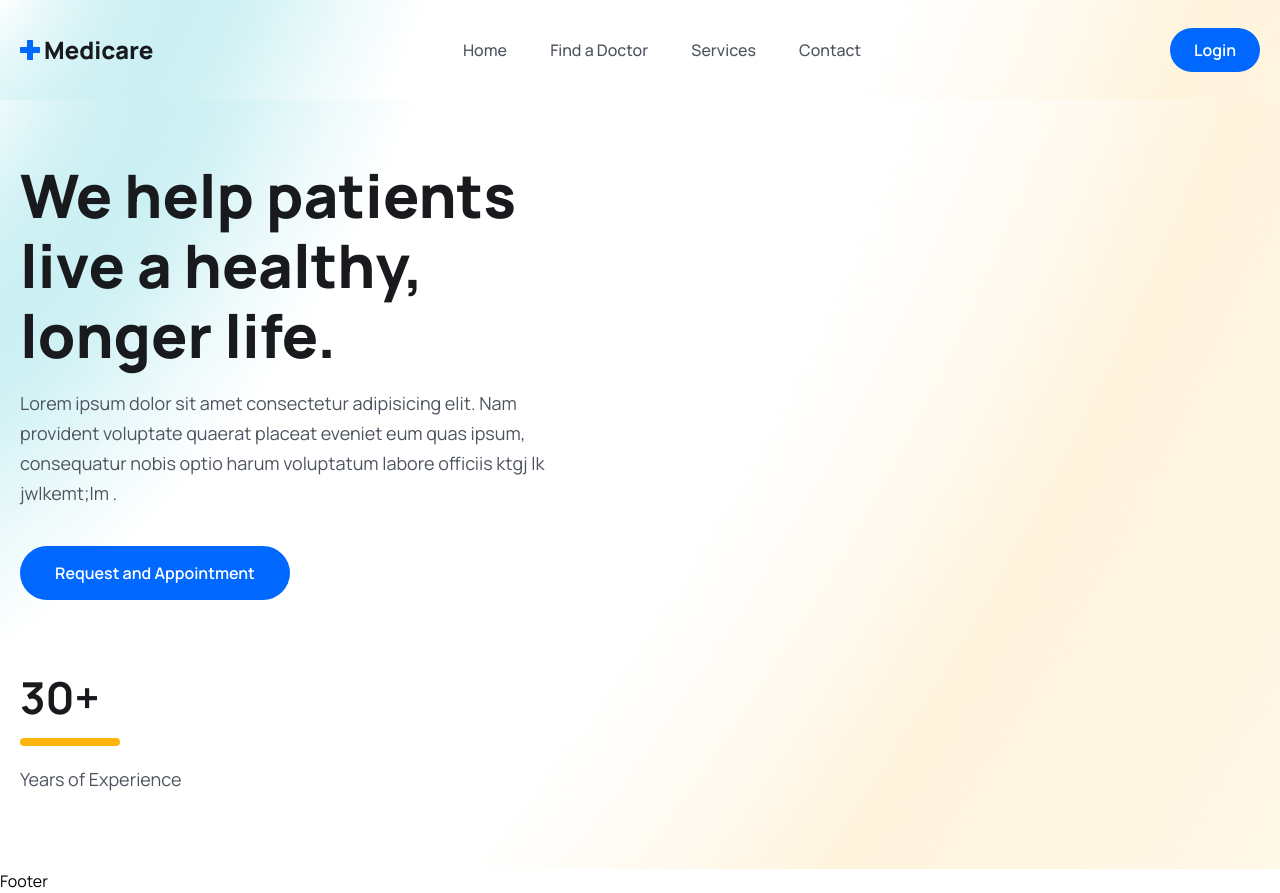
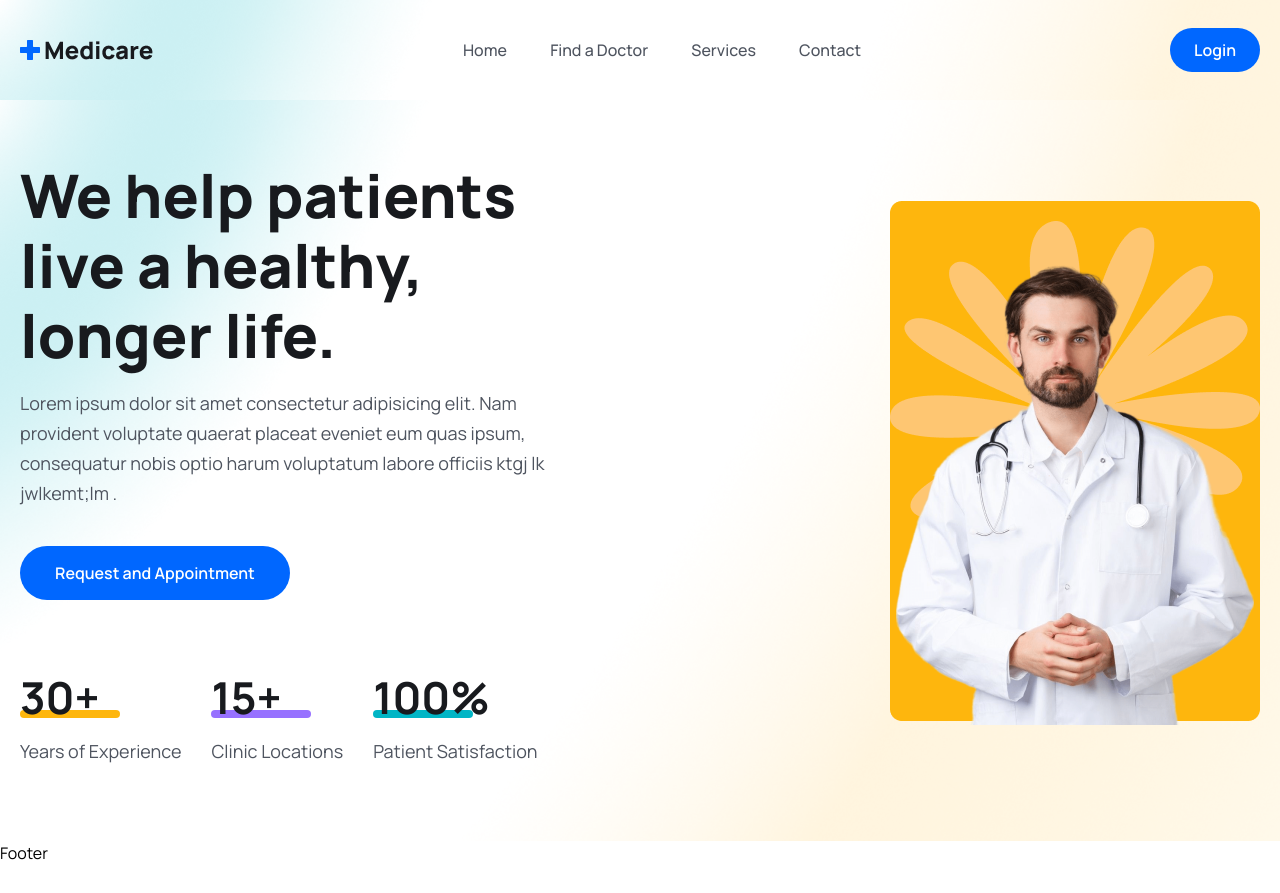
Before and after one commit to AayushAryan007/docAppoint, a React (Vite) app in the folder client/: page / in a window 1280 px wide. After the commit the page ends 865 px from the top, so only its background shows below. Built offline with nearby package versions, Linux system fonts and the light colour scheme; the HTML template or start-up script is replaced by a standard one.

Commit message:
hero button font and picture

```diff
--- a/client/src/pages/Home.jsx
+++ b/client/src/pages/Home.jsx
@@ -1,4 +1,5 @@
 import React from "react";
+import heroImg01 from "../assets/images/hero-Img01.png";
 
 const Home = () => {
   return (
@@ -24,15 +25,38 @@ const Home = () => {
                   <button className="btn">Request and Appointment</button>
                 </div>
                 {/* ======hero content====== */}
-                <div className="mt-[30px] lg:mt-[70px] flex flex-col lg:flex-row lg:items-center gap-5 lg_gap-[30px]">
+                <div className="mt-[30px] lg:mt-[70px] flex flex-col lg:flex-row lg:items-center gap-5 lg:gap-[30px]">
                   <div>
                     <h2 className="text-[36px] leading-[56px] lg:text-[44px] lg:leading-[54px] font-[700] text-headingColor">
                       30+
                     </h2>
-                    <span className="w-[100px] h-2 bg-yellowColor rounded-full block mt-[14px]"></span>
+                    <span className="w-[100px] h-2 bg-yellowColor rounded-full block mt-[-14px]"></span>
                     <p className="text__para">Years of Experience</p>
                   </div>
+
+                  <div>
+                    <h2 className="text-[36px] leading-[56px] lg:text-[44px] lg:leading-[54px] font-[700] text-headingColor">
+                      15+
+                    </h2>
+                    <span className="w-[100px] h-2 bg-purpleColor rounded-full block mt-[-14px]"></span>
+                    <p className="text__para">Clinic Locations</p>
+                  </div>
+
+                  <div>
+                    <h2 className="text-[36px] leading-[56px] lg:text-[44px] lg:leading-[54px] font-[700] text-headingColor">
+                      100%
+                    </h2>
+                    <span className="w-[100px] h-2 bg-irisBlueColor rounded-full block mt-[-14px]"></span>
+                    <p className="text__para">Patient Satisfaction</p>
+                  </div>
                 </div>{" "}
+              </div>
+              {/* ========hero content=========== */}
+
+              <div className="flex gap-[30px] justify-end">
+                <div>
+                  <img src={heroImg01} alt=""></img>
+                </div>
               </div>
             </div>
           </div>
```
